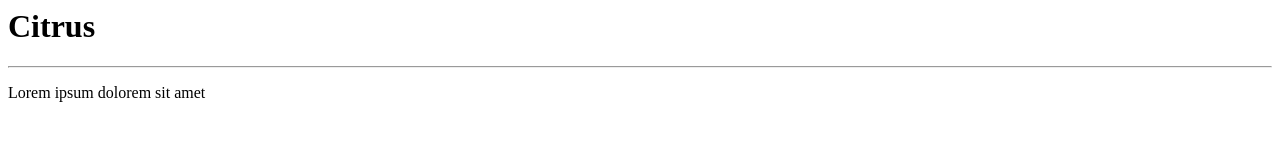
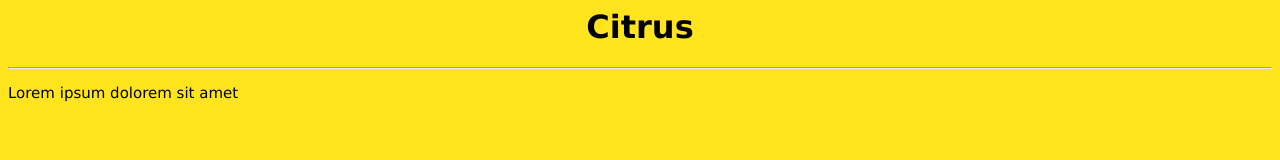
Before and after one commit to Kaftay/citrus, a plain HTML site: page index.html in a window 1280 px wide. Drawn offline with Linux system fonts and the light colour scheme.

Commit message:
Update index.html

```diff
--- a/index.html
+++ b/index.html
@@ -1,6 +1,6 @@
 <head>
   <title>  Citrus </title>
-  <link rel="stylesheet" type="text/css" href="style.css" media=”screen” />
+  <link rel="stylesheet" type="text/css" href="style.css">
 </head>
 <body>
   <h1>
```
